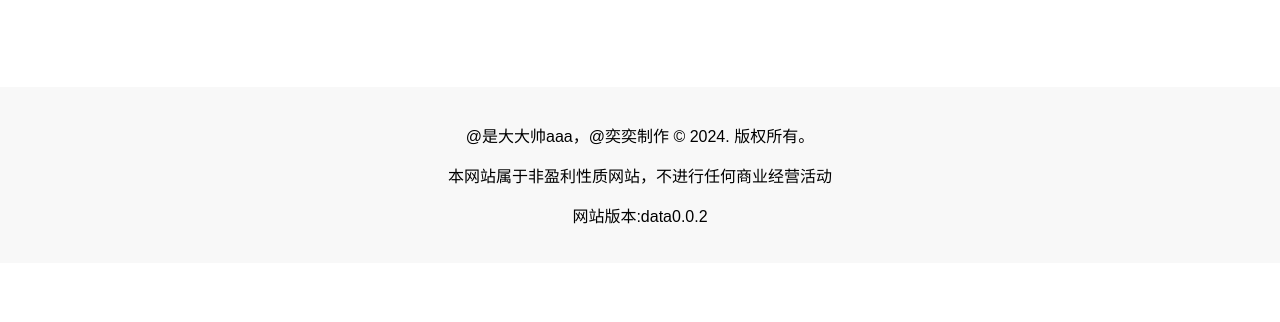
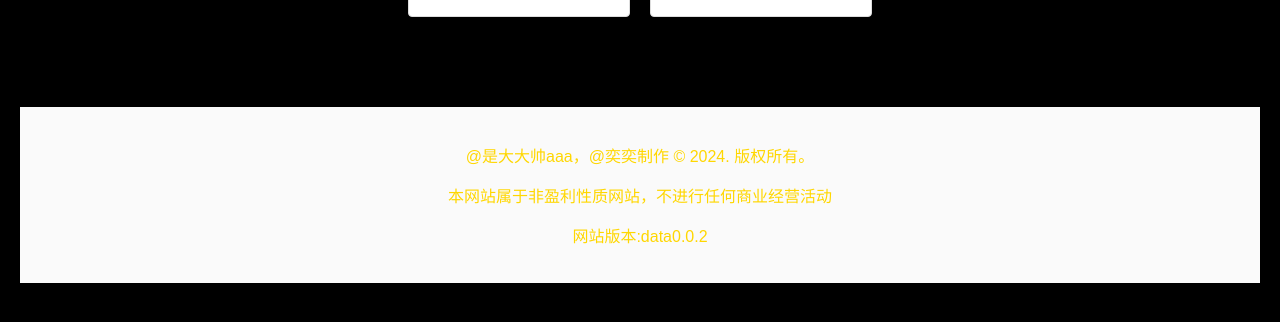
Before and after one commit to dadashuai7608/wjbz, a plain HTML site: page index.html in a window 1280 px wide. Shown: the part 434-756 px from the top of the page. Drawn offline with Linux system fonts and the light colour scheme.

Commit message:
Update index.html

```diff
--- a/index.html
+++ b/index.html
@@ -11,9 +11,11 @@
 	        background-color: transparent; /* 背景透明 */
 	    }
         body {
-            font-family: Arial, sans-serif;
-            margin: 0;
-            padding: 0;
+        margin: 0;
+        padding: 20px;
+        font-family: Arial, sans-serif;
+        background-color: black;
+        color: gold;
         }
         .header {
             background-color: #f8f8f8;
@@ -41,7 +43,7 @@
             height: auto;
         }
         .footer {
-            background-color: #f8f8f8;
+            background-color: #fafafa;
             padding: 20px;
             text-align: center;
         }
```
